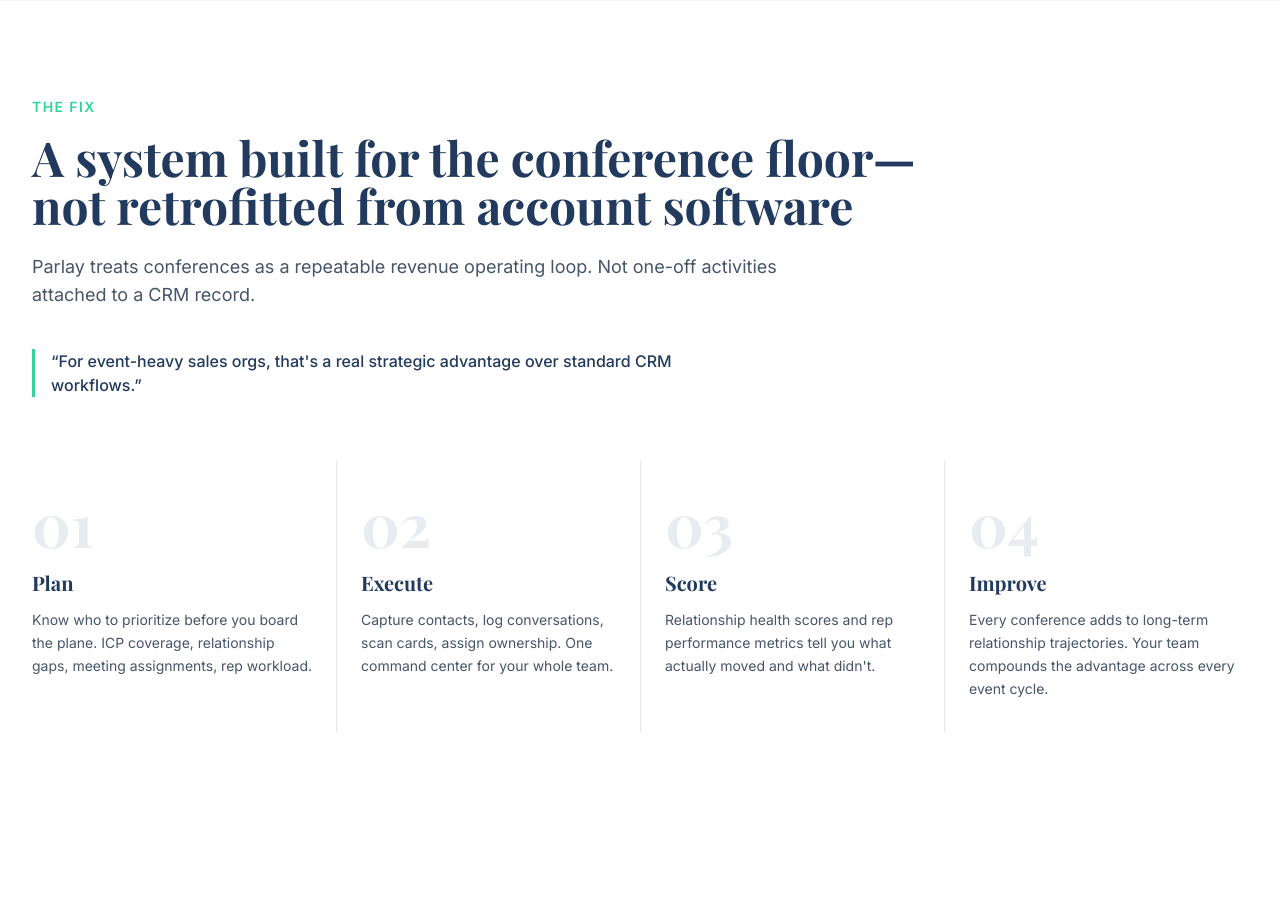
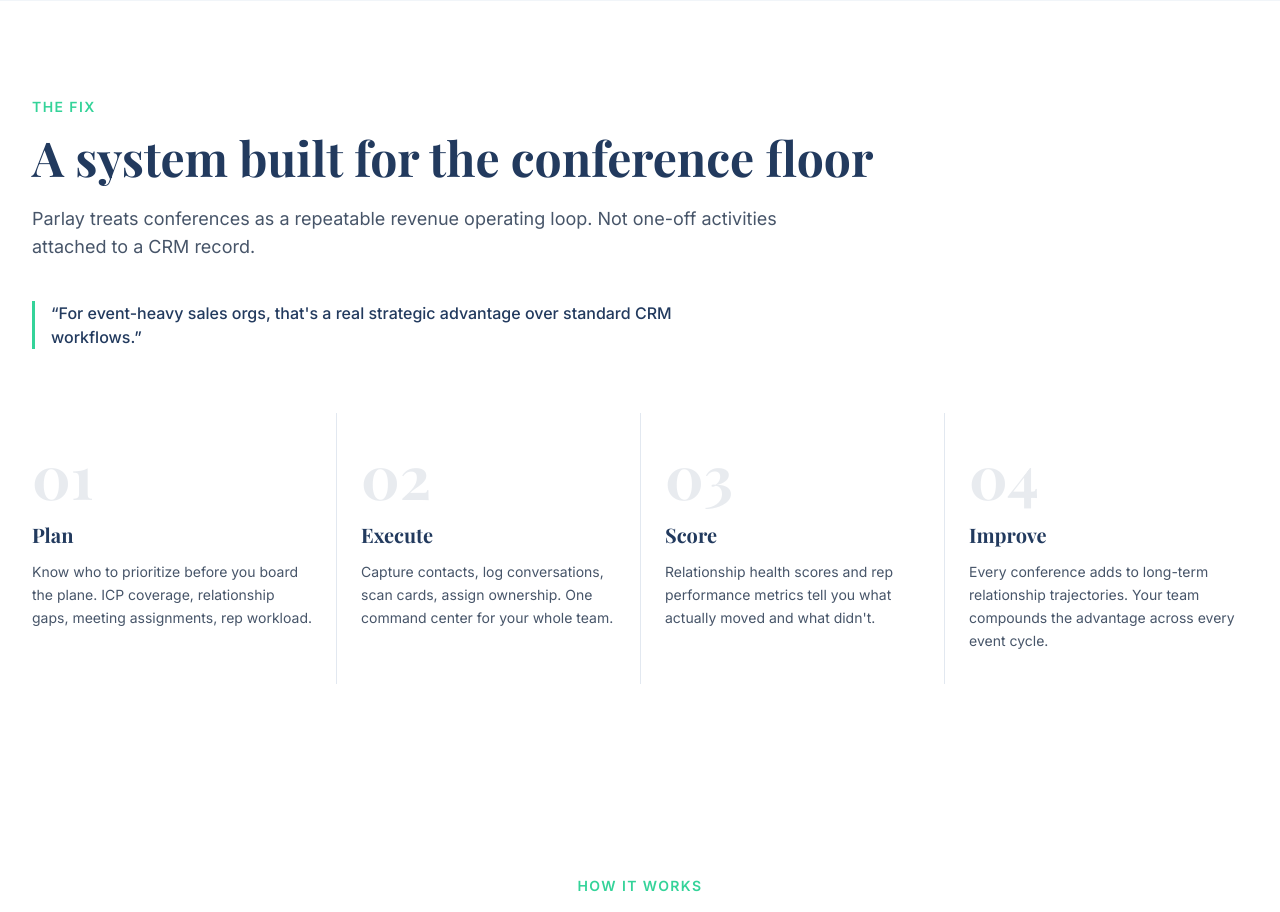
Before and after one commit to kmwinn21-beep/parlay-website, a Next.js app: page / in a window 1280 px wide. Shown: the part 3480-4392 px from the top of the page. Built offline with nearby package versions, Linux system fonts and the light colour scheme; a web font is replaced by a local one.

Commit message:
Update SolutionLoopSection.tsx

```diff
--- a/components/marketing/SolutionLoopSection.tsx
+++ b/components/marketing/SolutionLoopSection.tsx
@@ -30,7 +30,7 @@
         </p>
 
         <h2 className="font-playfair text-4xl sm:text-5xl font-bold text-brand-primary mb-6 max-w-4xl">
-          A system built for the conference floor—not retrofitted from account software
+          A system built for the conference floor
         </h2>
 
         <p className="font-inter text-lg text-brand-steel mb-10 max-w-3xl">
```
